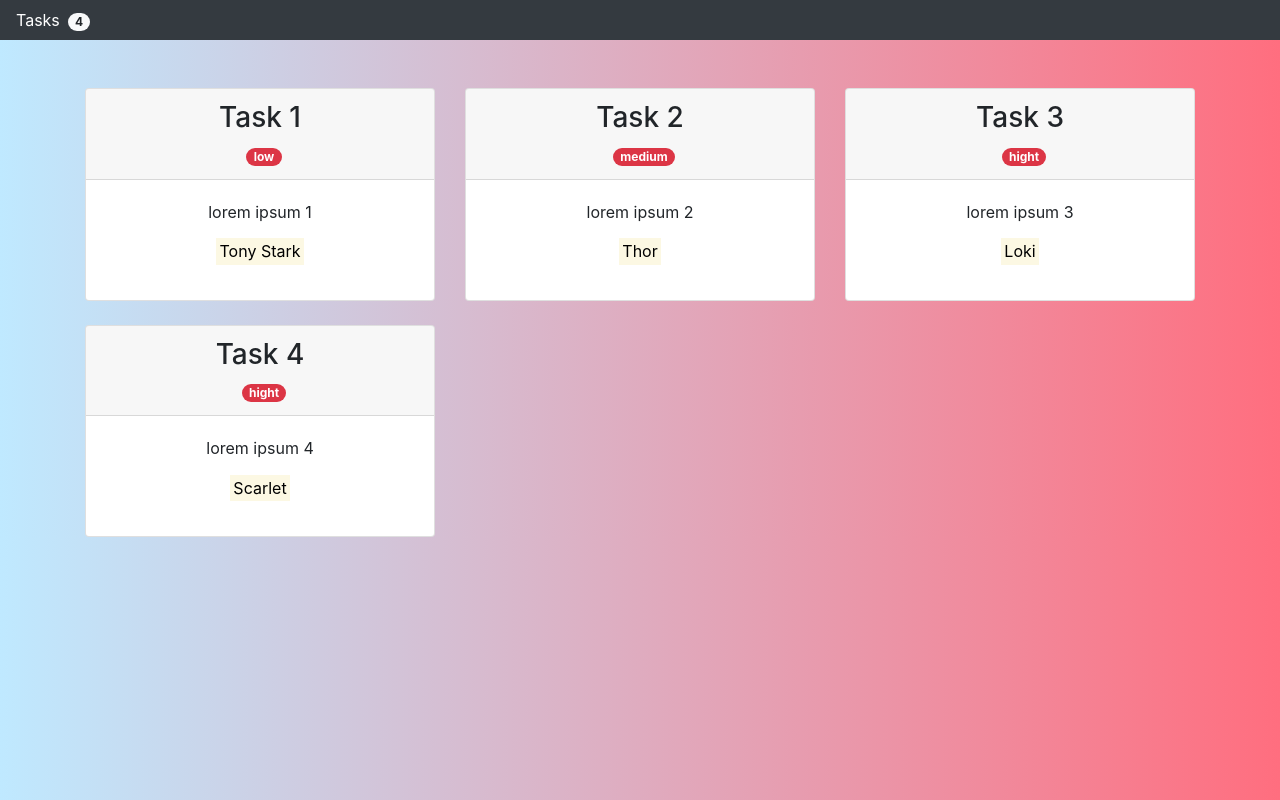
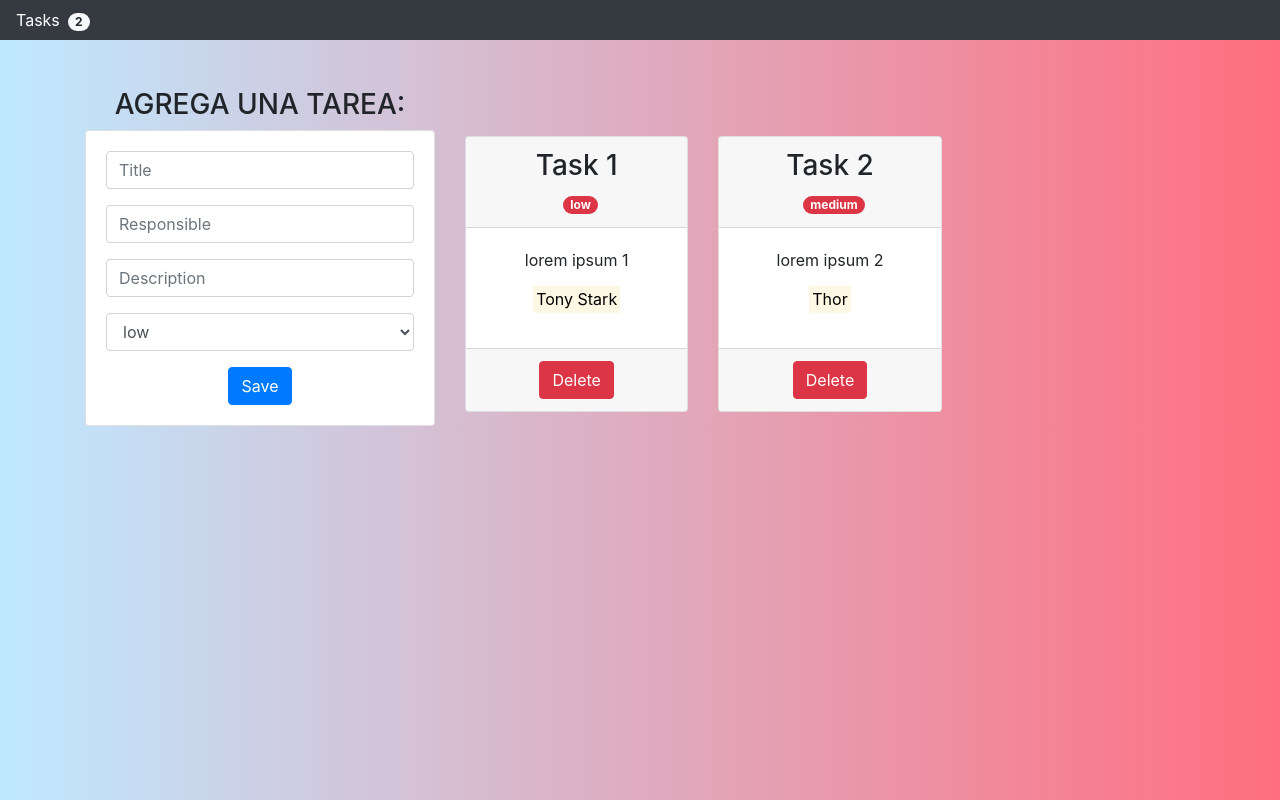
Before and after one commit to LizethPatino/PrimerProyectoReact, a React (Create React App) app: page / in a window 1280 px wide. Built offline with nearby package versions, Linux system fonts and the light colour scheme.

Commit message:
formulario para agregar tareas y boton eliminar tarea

```diff
--- a/src/App.js
+++ b/src/App.js
@@ -2,6 +2,7 @@
 import logo from './logo.svg';
 import './App.css';
 import {toDo} from './toDo.json';
+import TodoForm from './components/TodoForm';
 
 
 
@@ -9,15 +10,36 @@
   constructor(){
     super();
     this.state ={
+      //se añade con el toDo todo lo de toDo.json
      toDo
-    }
+    };
+
+    //se referencia la funcion respecto a este componente
+    this.handleAddTodo = this.handleAddTodo.bind(this);
   }
+
+  handleAddTodo(todo){
+    this.setState({
+      toDo:[...this.state.toDo, todo ]
+    })
+
+  }
+
+  removeTodo(index){
+    this.setState({
+      toDo: this.state.toDo.filter((e, i) => {
+        return i !== index
+     })
+    })
+  }
+
+
   render() {
   const todos =  this.state.toDo.map((elemento, i ) => {
       return(
-
-       <div className="col-md-4">
-          <div className="card mt-4">
+       //el key sirve para identificar la identidad del elemento
+       <div className="col-md-4" key={i}>
+          <div className="card mt-5">
             <div className="card-header">
                 <h3>{elemento.title}</h3>
                 <span className="badge badge-pill badge-danger ml-2">
@@ -27,6 +49,9 @@
             <div className="card-body">
             <p>{elemento.description}</p>
             <p><mark>{elemento.responsible}</mark></p>
+            </div>
+            <div className="card-footer">
+              <button onClick= { this.removeTodo.bind(this, i)} className="btn btn-danger">Delete</button>
             </div>
           </div>
        </div>
@@ -42,12 +67,23 @@
                 </span>
                 </a>
       </nav>
-        <div className="container">
-          <div className="row mt-4">
+
+       <div className="container">
+          <div className="row mt-5">
+         <div className="col-md-4 text-center">
+         <h3>AGREGA UNA TAREA:</h3>
+          <TodoForm  onAddTodo ={this.handleAddTodo}/>
+          </div>
+
+        <div className="col-md-8">
+          <div className="row">
+
             {todos}
           </div>
         </div>
       </div>
+     </div>
+    </div>
     );
   }
 }
--- /dev/null
+++ b/src/components/TodoForm.js
@@ -0,0 +1,92 @@
+import React, { Component } from 'react';
+
+
+class TodoForm extends Component {
+    constructor () {
+      super();
+      this.state = {
+        title: '',
+        responsible: '',
+        description: '',
+        priority: 'low'
+      };
+      this.handleInputChange = this.handleInputChange.bind(this);
+      this.handleSubmit = this.handleSubmit.bind(this);
+    }
+
+    handleSubmit(e) {
+        //el evento prevent default evita que se refresque la página
+      e.preventDefault();
+      this.props.onAddTodo(this.state);
+      this.setState({
+        title: '',
+        responsible: '',
+        description: '',
+        priority: 'low'
+      });
+    }
+
+    handleInputChange(e) {
+      const {value, name} = e.target;
+      this.setState({
+        [name]: value
+      });
+    }
+
+    render() {
+      return (
+        <div className="card">
+          <form onSubmit={this.handleSubmit} className="card-body">
+            <div className="form-group">
+              <input
+                type="text"
+                name="title"
+                className="form-control"
+                value={this.state.title}
+                onChange={this.handleInputChange}
+                placeholder="Title"
+                />
+            </div>
+            <div className="form-group">
+              <input
+                type="text"
+                name="responsible"
+                className="form-control"
+                value={this.state.responsible}
+                onChange={this.handleInputChange}
+                placeholder="Responsible"
+                />
+            </div>
+            <div className="form-group">
+              <input
+                type="text"
+                name="description"
+                className="form-control"
+                value={this.state.description}
+                onChange={this.handleInputChange}
+                placeholder="Description"
+                />
+            </div>
+            <div className="form-group">
+              <select
+                  name="priority"
+                  className="form-control"
+                  value={this.state.priority}
+                  onChange={this.handleInputChange}
+                >
+                <option>low</option>
+                <option>medium</option>
+                <option>high</option>
+              </select>
+            </div>
+            <button type="submit" className="btn btn-primary">
+              Save
+            </button>
+          </form>
+        </div>
+      )
+    }
+
+  }
+
+  export default TodoForm;
--- a/src/toDo.json
+++ b/src/toDo.json
@@ -11,18 +11,6 @@
         "responsible": "Thor",
         "description": "lorem ipsum 2",
         "priority": "medium"
-      },
-      {
-        "title": "Task 3",
-        "responsible": "Loki",
-        "description": "lorem ipsum 3",
-        "priority": "hight"
-      },
-      {
-        "title": "Task 4",
-        "responsible": "Scarlet",
-        "description": "lorem ipsum 4",
-        "priority": "hight"
       }
     ]
 }
```
